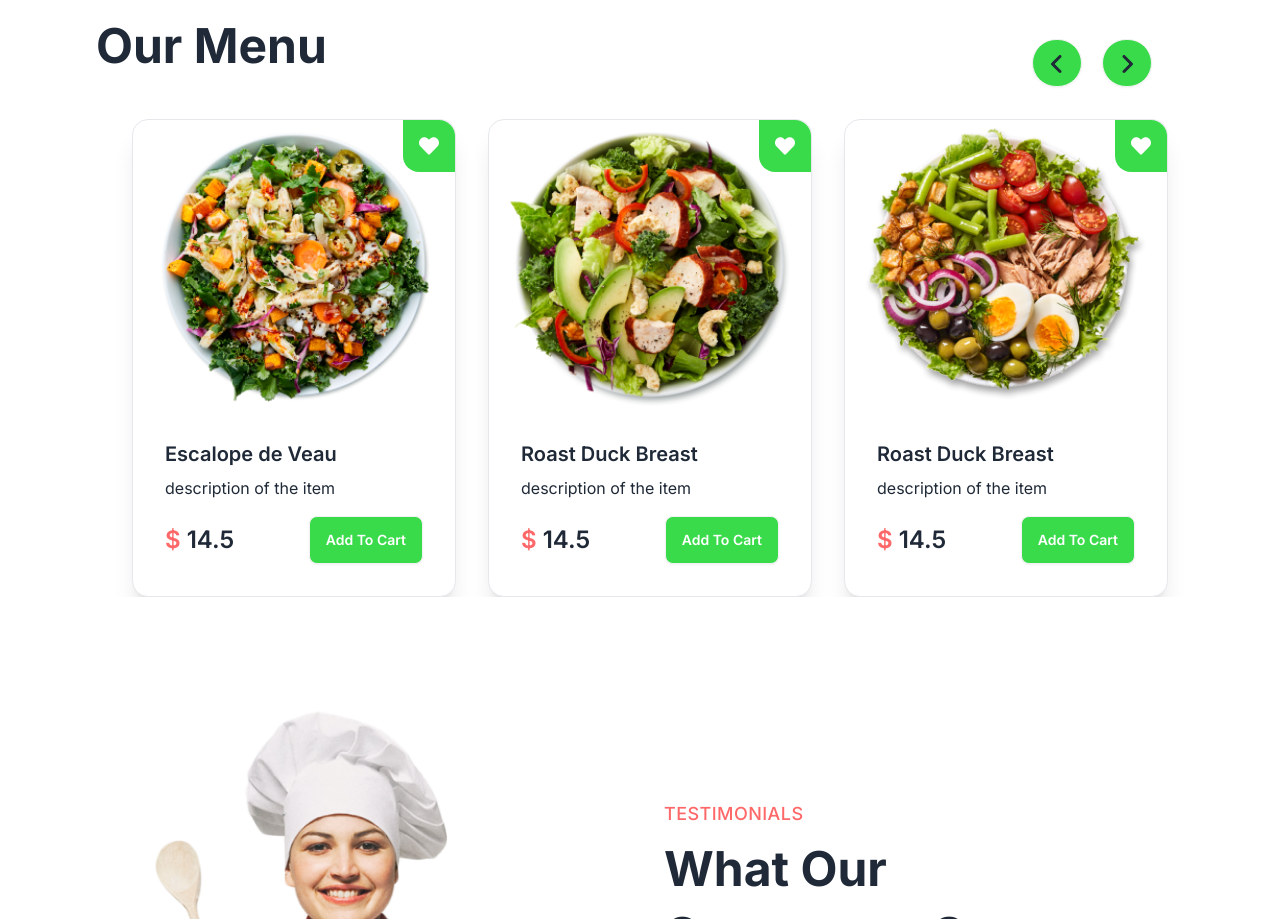
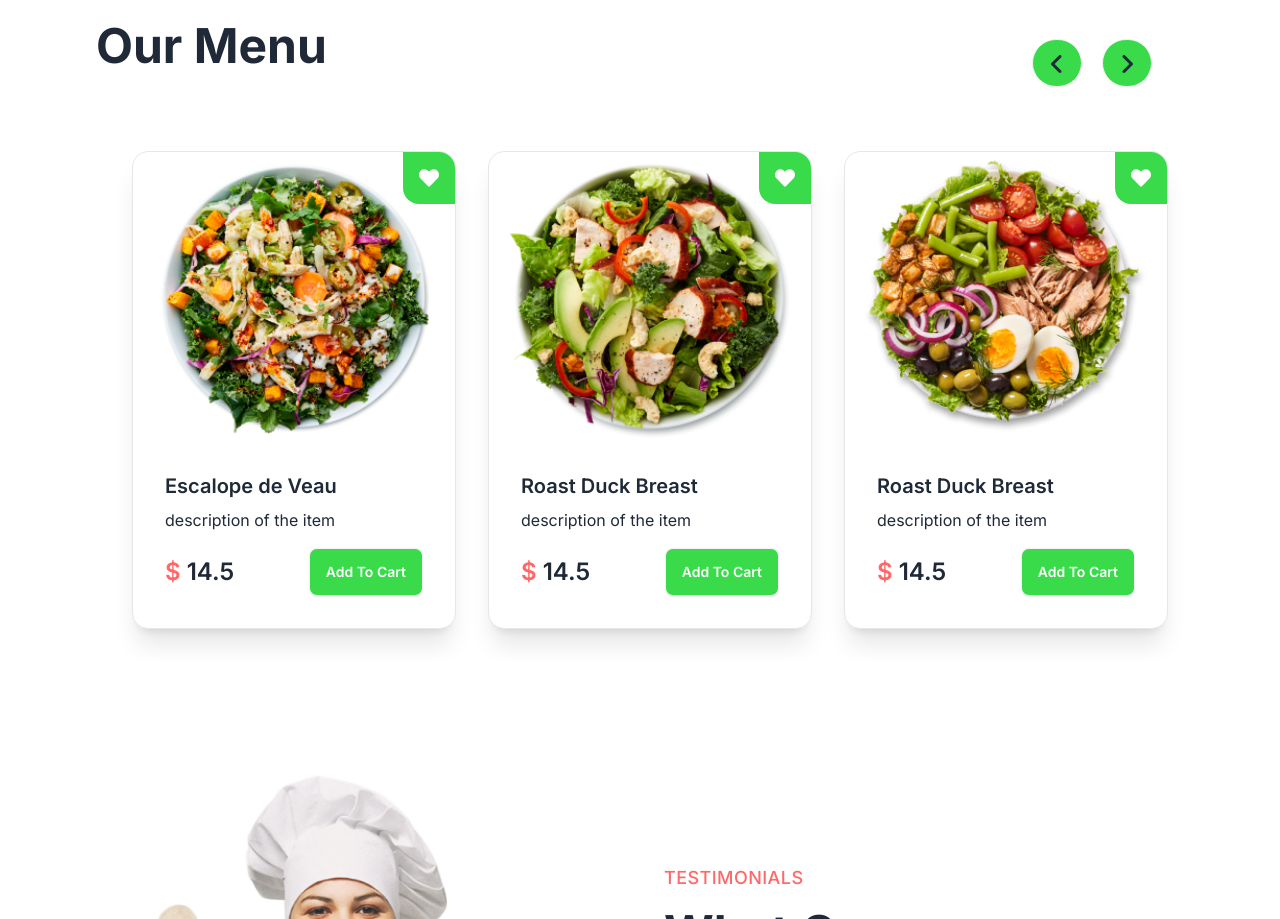
Before and after one commit to HossainRafi/Foodi, a React (Vite) app in the folder foodi-client/: page / in a window 1280 px wide. Shown: the part 1697-2616 px from the top of the page. Built offline with nearby package versions, Linux system fonts and the light colour scheme; no server answers.

Commit message:
carousel design

```diff
--- a/foodi-client/src/pages/home/SpecialDishes.jsx
+++ b/foodi-client/src/pages/home/SpecialDishes.jsx
@@ -118,7 +118,7 @@ export const SpecialDishes = () => {
         className="overflow-hidden mt-10 space-x-5 gap-10"
       >
         {recipes.map((item, i) => (
-          <div key={i} className="px-4">
+          <div key={i} className="md:px-4 py-4 md:py-8">
             <Cards item={item} />
           </div>
         ))}
```
